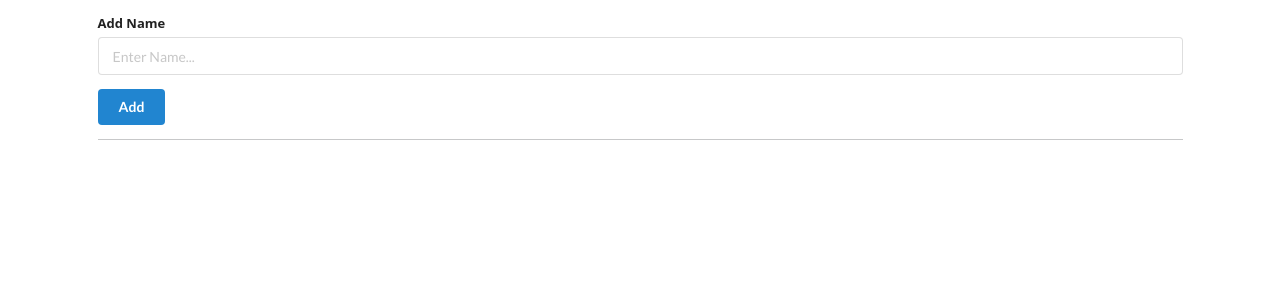
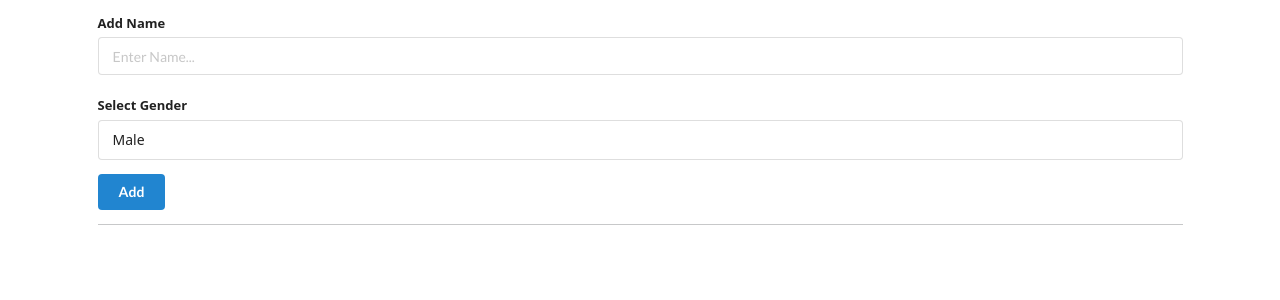
Before and after one commit to chadless1/baby-name-app, a Flask app: page / in a window 1280 px wide. Shown: the part 172-472 px from the top of the page. Run offline with Flask 2, Linux system fonts and the light colour scheme; data that the repository does not hold is empty.

Commit message:
added gender select form

```diff
--- a/app/main.py
+++ b/app/main.py
@@ -30,7 +30,14 @@ def home():
 @app.post("/add")
 def add():
     title = request.form.get("title")
-    new_todo = Todo(title=title, complete=False)
+    gender = request.form.get("gender_select")
+
+    if gender == 'Male':
+        gender = False
+    else:
+        gender = True
+
+    new_todo = Todo(title=title, complete=gender)
     db.session.add(new_todo)
     db.session.commit()
     return redirect(url_for("home"))
--- a/app/templates/base.html
+++ b/app/templates/base.html
@@ -30,6 +30,12 @@
             <div class="field">
                 <label>Add Name</label>
                 <input type="text" name="title" placeholder="Enter Name..."><br>
+            </br>
+                <label>Select Gender</label>
+                <select class="form-control" id="gender_select" name="gender_select">
+                    <option>Male</option>
+                    <option>Female</option>
+                </select>
             </div>
             <button class="ui blue button" type="submit">Add</button>
         </form>
```
